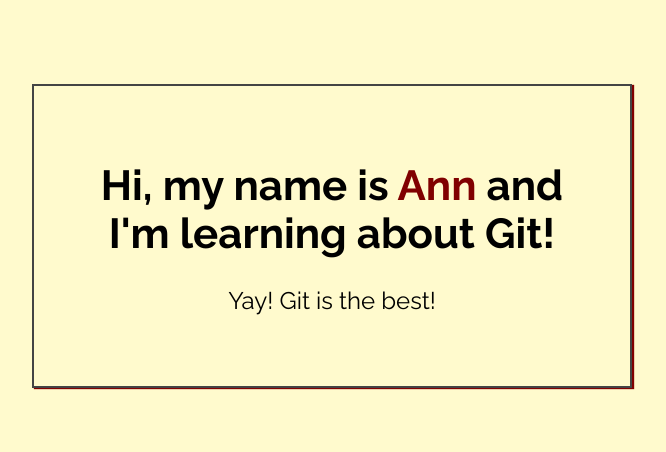
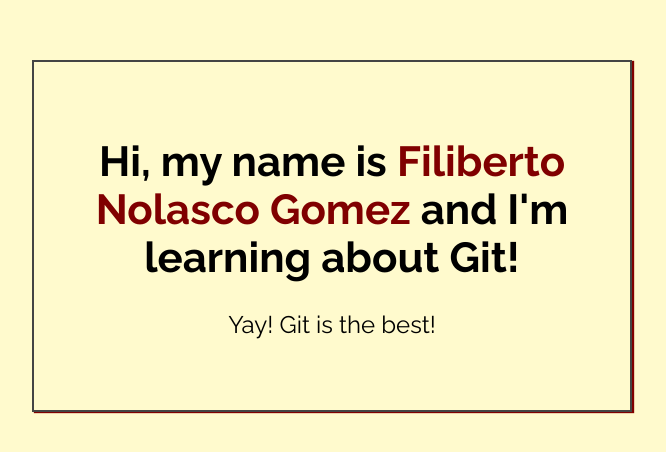
Before and after one commit to frijolefil/my-first-repo, a plain HTML site: page index.html in a window 1280 px wide. Shown: the part 164-616 px from the top of the page, without its empty margins (308-974 px from the left). Drawn offline with Linux system fonts and the light colour scheme.

Commit message:
Added name to index

```diff
--- a/index.html
+++ b/index.html
@@ -14,7 +14,7 @@
 <body>
 
     <div class="greeting">
-        <h1>Hi, my name is <span class="highlight">Ann</span> and I'm learning about Git! </h1>
+        <h1>Hi, my name is <span class="highlight">Filiberto Nolasco Gomez</span> and I'm learning about Git! </h1>
 
         <p>Yay! Git is the best!</p>
     </div>
```
